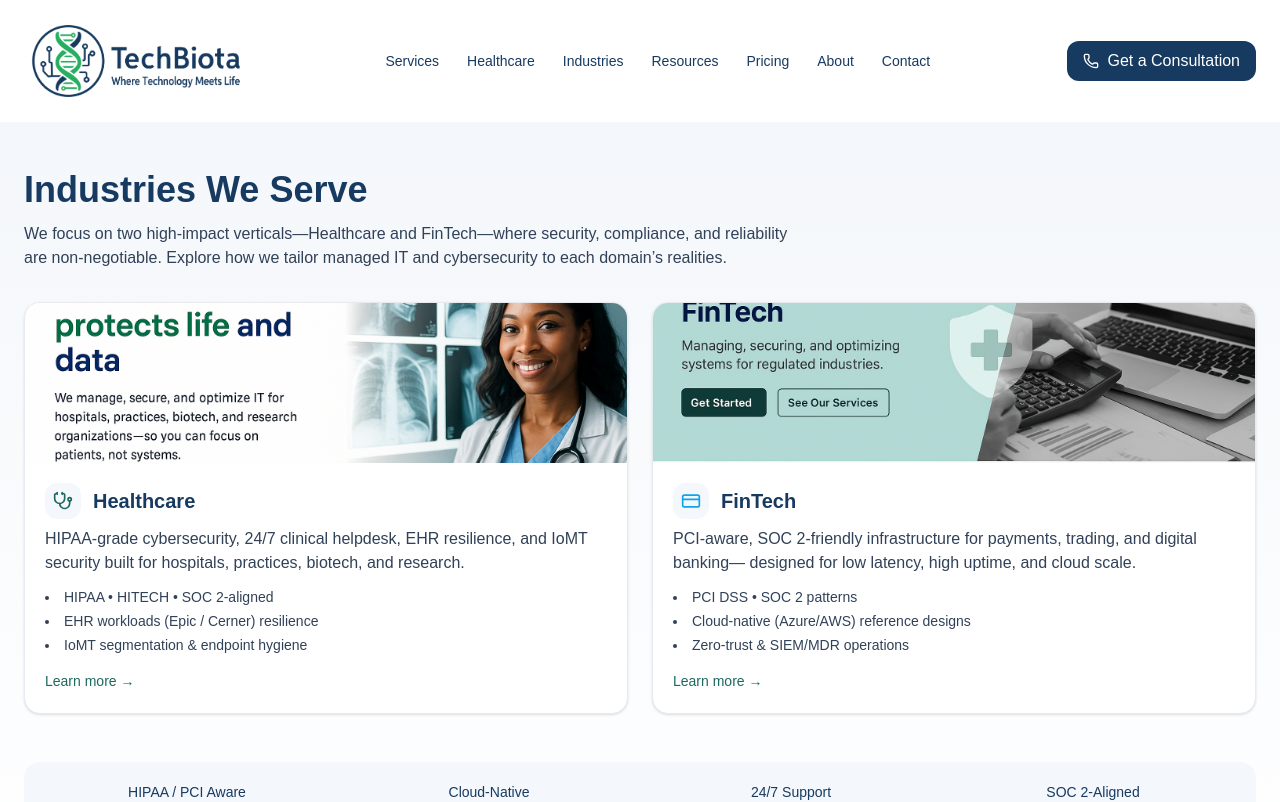
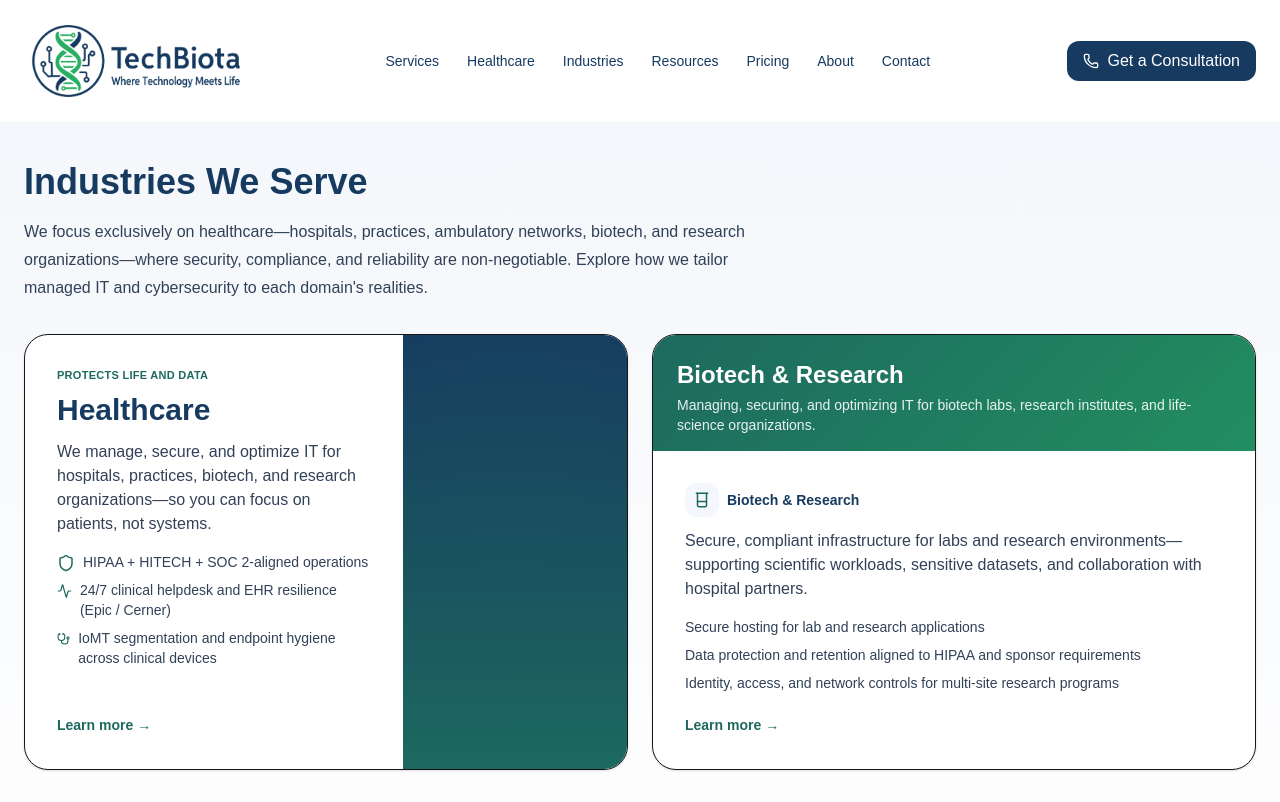
Before and after one commit to dinopicinich/techbiota, a Next.js app: page /industries in a window 1280 px wide. Shown: the top 802 px of the page. Built offline with nearby package versions, Linux system fonts and the light colour scheme.

Commit message:
fix(industries): clean up healthcare card layout

```diff
--- a/app/industries/page.tsx
+++ b/app/industries/page.tsx
@@ -1,130 +1,192 @@
-import Image from "next/image";
-import type { Metadata } from "next";
-import { Stethoscope, CreditCard } from "lucide-react";
+// app/industries/page.tsx
+
+import { Metadata } from "next";
+import { Stethoscope, Activity, Shield, Beaker } from "lucide-react";
 
 export const metadata: Metadata = {
-  title: "Industries | TechBiota",
+  title: "Industries We Serve | TechBiota",
   description:
-    "We specialize in Healthcare and FinTech—secure, compliant, and cloud-forward managed IT and cybersecurity.",
+    "TechBiota focuses exclusively on healthcare — hospitals, practices, ambulatory networks, biotech, and research organizations.",
 };
 
 const brand = {
   primary: "#163a60",
   secondary: "#1d695f",
   accent: "#228e60",
-  fintechAccent: "#0ea5e9",
+  dark: "#0a0f14",
   light: "#f4f7fb",
-} as const;
+};
 
 export default function IndustriesPage() {
   return (
     <main
-      className="min-h-screen"
-      style={{ background: `linear-gradient(180deg, ${brand.light} 0%, #fff 100%)` }}
+      className="min-h-screen pb-16"
+      style={{ background: `linear-gradient(180deg, ${brand.light} 0%, #ffffff 100%)` }}
     >
-      <div className="mx-auto max-w-7xl px-6 py-12">
-        <header className="mb-8">
-          <h1 className="text-4xl font-bold" style={{ color: brand.primary }}>
+      {/* Page header */}
+      <section className="pt-10 pb-8">
+        <div className="mx-auto max-w-7xl px-6">
+          <h1
+            className="text-3xl md:text-4xl font-bold mb-4"
+            style={{ color: brand.primary }}
+          >
             Industries We Serve
           </h1>
-          <p className="mt-3 text-slate-700 max-w-3xl">
-            We focus on two high-impact verticals—Healthcare and FinTech—where security, compliance,
-            and reliability are non-negotiable. Explore how we tailor managed IT and cybersecurity
-            to each domain’s realities.
+          <p className="max-w-3xl text-slate-700 leading-7">
+            We focus exclusively on healthcare—hospitals, practices, ambulatory networks,
+            biotech, and research organizations—where security, compliance, and reliability
+            are non-negotiable. Explore how we tailor managed IT and cybersecurity to each
+            domain&apos;s realities.
           </p>
-        </header>
+        </div>
+      </section>
 
-        <div className="grid md:grid-cols-2 gap-6">
-          {/* Healthcare */}
-          <a
-            href="/healthcare"
-            className="rounded-2xl bg-white border shadow-sm overflow-hidden group"
-            style={{ borderColor: "#e6ebf2" }}
-          >
-            <div className="relative h-40 w-full">
-              <Image
-                src="/healthcare-hero.jpg"
-                alt="Healthcare technology"
-                fill
-                className="object-cover transition-transform duration-300 group-hover:scale-[1.02]"
-                sizes="(max-width: 768px) 100vw, 50vw"
-              />
-            </div>
-            <div className="p-5">
-              <div className="flex items-center gap-3 mb-2">
-                <div className="p-2 rounded-xl" style={{ background: brand.light }}>
-                  <Stethoscope size={20} style={{ color: brand.secondary }} />
-                </div>
-                <h2 className="text-xl font-semibold" style={{ color: brand.primary }}>
+      {/* Two main industry cards */}
+      <section className="pb-10">
+        <div className="mx-auto max-w-7xl px-6 grid gap-6 lg:grid-cols-2">
+          {/* LEFT: Healthcare card (fixed, clean layout) */}
+          <article className="rounded-3xl border shadow-sm bg-white overflow-hidden flex flex-col md:flex-row">
+            {/* Left content */}
+            <div className="p-6 md:p-8 flex-1 flex flex-col justify-between">
+              <div>
+                <p
+                  className="text-[11px] font-semibold tracking-wide uppercase mb-2"
+                  style={{ color: brand.secondary }}
+                >
+                  Protects life and data
+                </p>
+                <h2
+                  className="text-2xl md:text-3xl font-bold mb-3"
+                  style={{ color: brand.primary }}
+                >
                   Healthcare
                 </h2>
+                <p className="text-sm md:text-base text-slate-700 leading-6 mb-4 max-w-md">
+                  We manage, secure, and optimize IT for hospitals, practices, biotech, and
+                  research organizations—so you can focus on patients, not systems.
+                </p>
+
+                <ul className="mt-3 space-y-2 text-sm text-slate-700">
+                  <li className="flex items-start gap-2">
+                    <Shield
+                      size={18}
+                      className="mt-0.5"
+                      style={{ color: brand.secondary }}
+                    />
+                    <span>HIPAA + HITECH + SOC 2-aligned operations</span>
+                  </li>
+                  <li className="flex items-start gap-2">
+                    <Activity
+                      size={18}
+                      className="mt-0.5"
+                      style={{ color: brand.secondary }}
+                    />
+                    <span>24/7 clinical helpdesk and EHR resilience (Epic / Cerner)</span>
+                  </li>
+                  <li className="flex items-start gap-2">
+                    <Stethoscope
+                      size={18}
+                      className="mt-0.5"
+                      style={{ color: brand.secondary }}
+                    />
+                    <span>IoMT segmentation and endpoint hygiene across clinical devices</span>
+                  </li>
+                </ul>
               </div>
-              <p className="text-slate-700">
-                HIPAA-grade cybersecurity, 24/7 clinical helpdesk, EHR resilience, and IoMT security
-                built for hospitals, practices, biotech, and research.
-              </p>
-              <ul className="mt-3 text-sm text-slate-700 list-disc list-inside space-y-1">
-                <li>HIPAA • HITECH • SOC 2-aligned</li>
-                <li>EHR workloads (Epic / Cerner) resilience</li>
-                <li>IoMT segmentation & endpoint hygiene</li>
-              </ul>
-              <div className="mt-4 inline-flex items-center gap-2 text-sm font-medium" style={{ color: brand.secondary }}>
-                Learn more →
+
+              <div className="mt-5">
+                <a
+                  href="/healthcare"
+                  className="inline-flex items-center gap-2 text-sm font-semibold"
+                  style={{ color: brand.secondary }}
+                >
+                  Learn more →
+                </a>
               </div>
             </div>
-          </a>
 
-          {/* FinTech */}
-          <a
-            href="/fintech"
-            className="rounded-2xl bg-white border shadow-sm overflow-hidden group"
-            style={{ borderColor: "#e6ebf2" }}
-          >
-            <div className="relative h-40 w-full">
-              <Image
-                src="/fintech-hero.jpg"
-                alt="FinTech infrastructure"
-                fill
-                className="object-cover transition-transform duration-300 group-hover:scale-[1.02]"
-                sizes="(max-width: 768px) 100vw, 50vw"
-              />
+            {/* Optional visual stripe on the right to keep layout stable */}
+            <div
+              className="hidden md:block md:w-48 lg:w-56"
+              style={{
+                background: `radial-gradient(circle at top, ${brand.accent}11 0, transparent 55%), linear-gradient(180deg, ${brand.primary} 0%, ${brand.secondary} 100%)`,
+              }}
+            />
+          </article>
+
+          {/* RIGHT: Biotech & Research card */}
+          <article className="rounded-3xl border shadow-sm bg-white overflow-hidden flex flex-col">
+            <div
+              className="px-6 pt-6 pb-4"
+              style={{ background: `linear-gradient(135deg, ${brand.secondary}, ${brand.accent})` }}
+            >
+              <h2 className="text-2xl font-bold text-white mb-1">Biotech &amp; Research</h2>
+              <p className="text-sm text-white/90 max-w-xl">
+                Managing, securing, and optimizing IT for biotech labs, research institutes,
+                and life-science organizations.
+              </p>
             </div>
-            <div className="p-5">
-              <div className="flex items-center gap-3 mb-2">
-                <div className="p-2 rounded-xl" style={{ background: brand.light }}>
-                  <CreditCard size={20} style={{ color: brand.fintechAccent }} />
+
+            <div className="p-6 md:p-8 flex-1 flex flex-col justify-between">
+              <div>
+                <div className="flex items-center gap-2 mb-3">
+                  <div
+                    className="p-2 rounded-xl"
+                    style={{ background: brand.light }}
+                  >
+                    <Beaker size={18} style={{ color: brand.secondary }} />
+                  </div>
+                  <span
+                    className="text-sm font-semibold"
+                    style={{ color: brand.primary }}
+                  >
+                    Biotech &amp; Research
+                  </span>
                 </div>
-                <h2 className="text-xl font-semibold" style={{ color: brand.primary }}>
-                  FinTech
-                </h2>
+
+                <p className="text-sm md:text-base text-slate-700 leading-6 mb-4">
+                  Secure, compliant infrastructure for labs and research environments—
+                  supporting scientific workloads, sensitive datasets, and collaboration with
+                  hospital partners.
+                </p>
+
+                <ul className="space-y-2 text-sm text-slate-700">
+                  <li>Secure hosting for lab and research applications</li>
+                  <li>Data protection and retention aligned to HIPAA and sponsor requirements</li>
+                  <li>
+                    Identity, access, and network controls for multi-site research programs
+                  </li>
+                </ul>
               </div>
-              <p className="text-slate-700">
-                PCI-aware, SOC 2-friendly infrastructure for payments, trading, and digital banking—
-                designed for low latency, high uptime, and cloud scale.
-              </p>
-              <ul className="mt-3 text-sm text-slate-700 list-disc list-inside space-y-1">
-                <li>PCI DSS • SOC 2 patterns</li>
-                <li>Cloud-native (Azure/AWS) reference designs</li>
-                <li>Zero-trust & SIEM/MDR operations</li>
-              </ul>
-              <div className="mt-4 inline-flex items-center gap-2 text-sm font-medium" style={{ color: brand.secondary }}>
-                Learn more →
+
+              <div className="mt-5">
+                <a
+                  href="/healthcare#biotech"
+                  className="inline-flex items-center gap-2 text-sm font-semibold"
+                  style={{ color: brand.secondary }}
+                >
+                  Learn more →
+                </a>
               </div>
             </div>
-          </a>
+          </article>
         </div>
+      </section>
 
-        {/* Benefit band */}
-        <section className="mt-12">
-          <div className="rounded-2xl p-5 grid grid-cols-2 md:grid-cols-4 gap-4 items-center" style={{ background: brand.light }}>
-            {["HIPAA / PCI Aware", "Cloud-Native", "24/7 Support", "SOC 2-Aligned"].map((item) => (
-              <div key={item} className="text-center text-sm font-medium" style={{ color: brand.primary }}>
-                {item}
-              </div>
-            ))}
+      {/* Small capability chips */}
+      <section>
+        <div className="mx-auto max-w-7xl px-6">
+          <div
+            className="mt-4 rounded-2xl px-4 py-4 grid grid-cols-2 md:grid-cols-4 gap-3 text-center text-xs md:text-sm font-medium"
+            style={{ background: brand.light }}
+          >
+            <span style={{ color: brand.primary }}>HIPAA / PCI Aware</span>
+            <span style={{ color: brand.primary }}>Cloud-Native</span>
+            <span style={{ color: brand.primary }}>24/7 Support</span>
+            <span style={{ color: brand.primary }}>SOC 2-Aligned</span>
           </div>
-        </section>
-      </div>
+        </div>
+      </section>
     </main>
   );
 }
```
